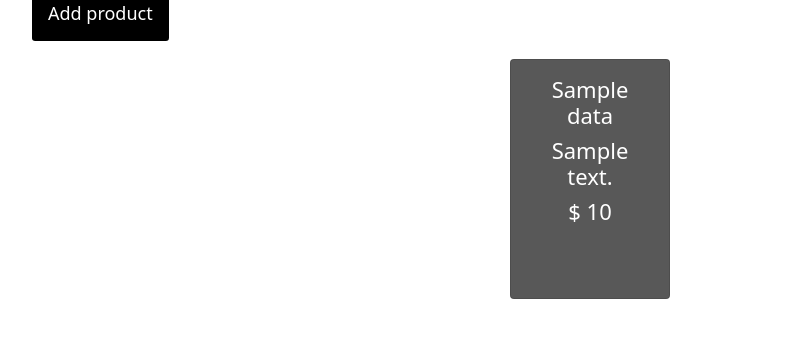
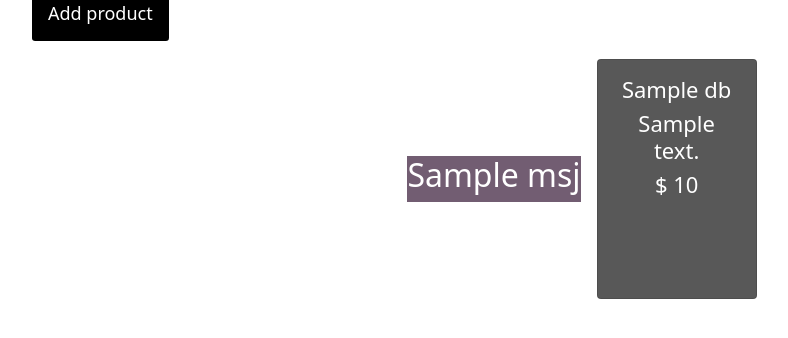
Before and after one commit to emilioMarchi/server, a Node server app: template views/layouts/productsList.hbs in a window 1280 px wide. Shown: the top 338 px of the page, without its empty margins (50-838 px from the left). Run offline with Node 20, Linux system fonts and the light colour scheme; the template is opened without the code that fills it: most values are stand-ins (such as "Sample title", 1, 10 or a date in 2020); some libraries are stand-ins or nearby versions.

Commit message:
nuevo commit

```diff
--- a/products.json
+++ b/products.json
@@ -1 +1 @@
-[{"id":"16476244943240.03711496105505585","title":"asda","description":"asdasd","price":"asdasdasd"},{"id":"16476244943240.03711496105505585","title":"asda","description":"asdasd","price":"asdasdasd"},{"id":"16476244943240.03711496105505585","title":"asda","description":"asdasd","price":"asdasdasd"},{"id":"16476245219310.922956582897994","title":"asdasd","description":"asdasda","price":"123123"}]
+[{"id":"16476283828890.9588636344058281","title":"asda","description":"asdasdas","price":"1q2331"},{"id":"16476283911910.13582290593089485","title":"asdas","description":"asdasd","price":"12312312"}]
--- a/public/css/styles.css
+++ b/public/css/styles.css
@@ -57,3 +57,11 @@ a {
     font-size: 22px;
     font-weight: 300;
 }
+
+.product-list-not {
+    background-color: rgb(114, 93, 114);
+    color: white;
+}
+.product-list-not .satisfactory {
+    display: none;
+}
--- a/views/layouts/productsList.hbs
+++ b/views/layouts/productsList.hbs
@@ -2,7 +2,10 @@
     <a href="/api/products/form">Add product</a>
 </div>
 <div class="products-list">
-    {{#each data}}
+        <div class="product-list-not {{data.state}}">
+            <h2>{{data.msj}}</h2>
+        </div>
+    {{#each data.db}}
         <div class="card">
             <h2>
                 {{this.title}}
```
Also changed, not shown: routes/productsRoute.js (+10 -4 lines).
